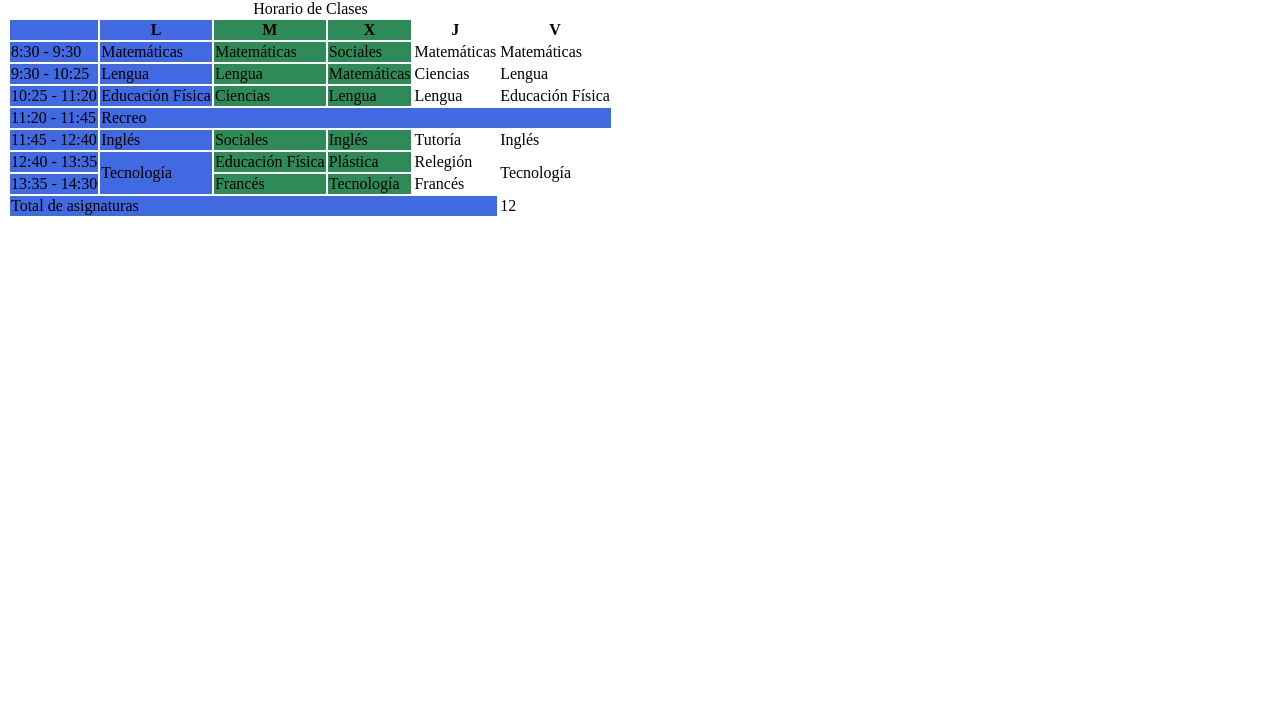
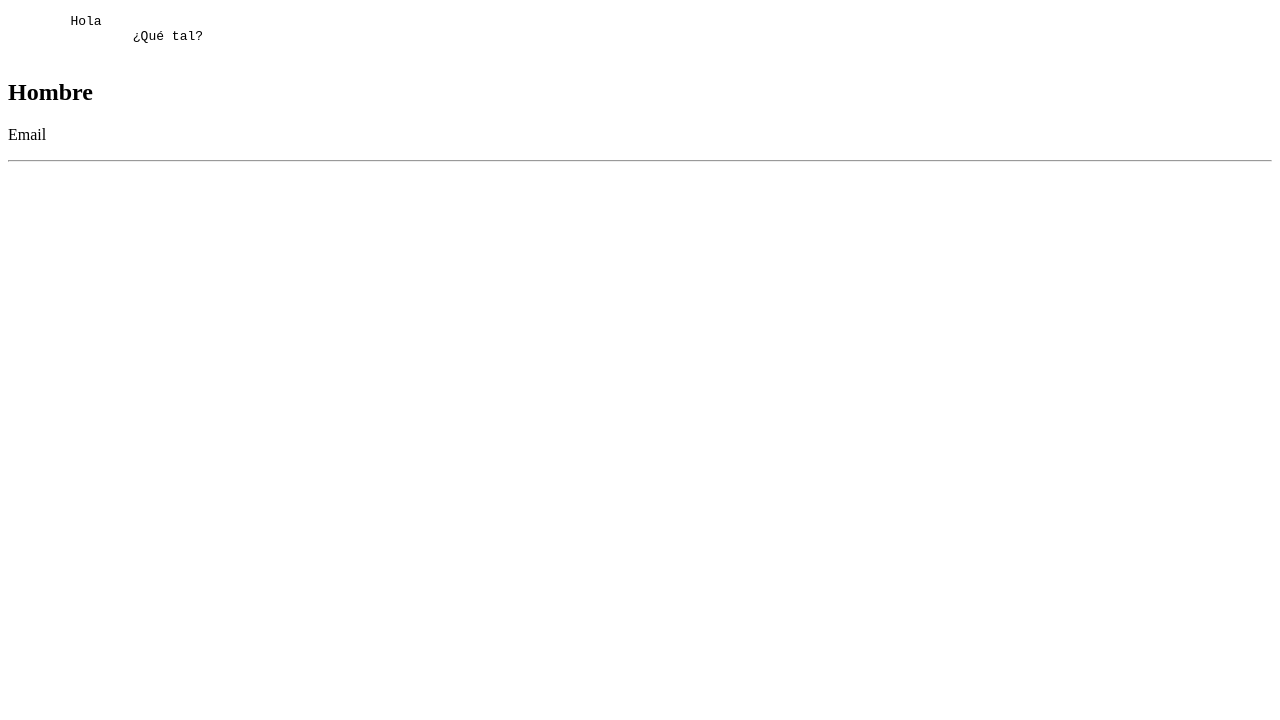
Before and after one commit to DALO-eng/Curso-Html, a plain HTML site: page index.html in a window 1280 px wide. Shown: the part 80-800 px from the top of the page. Drawn offline with Linux system fonts and the light colour scheme.

Commit message:
11. Otras etiquetas de bloque

```diff
--- a/index.html
+++ b/index.html
@@ -1,116 +1,34 @@
 <!DOCTYPE html>
-<html lang="en">
+<html lang="es">
 <head>
     <meta charset="UTF-8">
     <meta http-equiv="X-UA-Compatible" content="IE=edge">
     <meta name="viewport" content="width=device-width, initial-scale=1.0">
-    <title>Tablas</title>
-
-    <style>
-        col:nth-child(1){
-            background-color: royalblue;
-        }
-        col{
-            background-color: seagreen;
-        }
-
-    </style>
+    <title>Otras etiquetas de bloque</title>
 </head>
-<!--TABLAS:
-    table: etiqueta que construye la tabla
-    tr: Filas
-    td: Celda
-    caption: Titulo de tabla
-
-    LAS TABLAS TIENE SECCION DE CONTENIDO:
-    thead (Se usa th para las celdas de la cabecera)
-    tbody
-    tfoot
-
-    ATRIBUTOS:
-    colspan: Alargar la columna
-    rowspan: Alargar la fila
-
-    COLGROUP:
-    Funciona para seleccionar columnas de la tabla, con col se indica el numero de columnas, el SPAN funciona para alargar la seleccion de solo un col-->
 <body>
-    <h1>Tablas</h1>
-
-    <table>
-        <caption>Horario de Clases</caption>
-        <colgroup>
-            <col span="2">
-            <col>
-            <col>
-        </colgroup>
-        <thead>
-            <tr>
-                <th></th>
-                <th>L</th>
-                <th>M</th>
-                <th>X</th>
-                <th>J</th>
-                <th>V</th>
-            </tr>
-        </thead>
-        <tbody>
-            <tr>
-                <td>8:30 - 9:30</td>
-                <td>Matemáticas</td>
-                <td>Matemáticas</td>
-                <td>Sociales</td>
-                <td>Matemáticas</td>
-                <td>Matemáticas</td>
-            </tr>
-            <tr>
-                <td>9:30 - 10:25</td>
-                <td>Lengua</td>
-                <td>Lengua</td>
-                <td>Matemáticas</td>
-                <td>Ciencias</td>
-                <td>Lengua</td>
-            </tr>
-            <tr>
-                <td>10:25 - 11:20</td>
-                <td>Educación Física</td>
-                <td>Ciencias</td>
-                <td>Lengua</td>
-                <td>Lengua</td>
-                <td>Educación Física</td>
-            </tr>
-            <tr>
-                <td>11:20 - 11:45</td>
-                <td colspan="5">Recreo</td>
-            </tr>
-            <tr>
-                <td>11:45 - 12:40</td>
-                <td>Inglés</td>
-                <td>Sociales</td>
-                <td>Inglés</td>
-                <td>Tutoría</td>
-                <td>Inglés</td>
-            </tr>
-            <tr>
-                <td>12:40 - 13:35</td>
-                <td rowspan="2">Tecnología</td>
-                <td>Educación Física</td>
-                <td>Plástica</td>
-                <td>Relegión</td>
-                <td rowspan="2">Tecnología</td>
-            </tr>
-            <tr>
-                <td>13:35 - 14:30</td>
-                <td>Francés</td>
-                <td>Tecnología</td>
-                <td>Francés</td>
-            </tr>
-        </tbody>
-        <tfoot>
-            <tr>
-                <td colspan="5">Total de asignaturas</td>
-                <td>12</td>
-            </tr>
-        </tfoot>
-    </table>
+    <!--address: Información de contacto para el article más cercanco-->
+    <address>
+        Daniel León <br>
+        Cra 28 # 19-59
+    </address>
+    <!--blockquote: Marcar citas a otros autores-->
+    <blockquote cite="https://www.domestika.org/es">
+        <p>
+            La mayor comunidad online de creativos, una red formada por más de 5M profesionales con los que podrás intercambiar conocimientos.
+        </p>
+    </blockquote>
+    <!--pre: Tener el codigo preformateado-->
+    <pre>
+        Hola
+                ¿Qué tal?
+    </pre>
+    <!--div: División de documento, funciona más para estilos-->
+    <div>
+        <h2>Hombre</h2>
+        <p>Email</p>
+    </div>
+    <!--hr: Cambio de tema entre parrafos-->
+    <hr>
 </body>
 </html>
```
